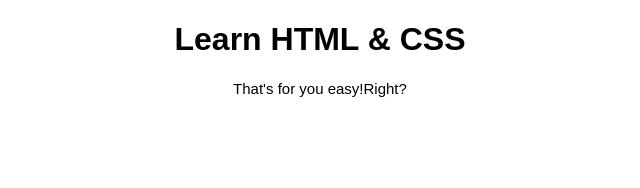
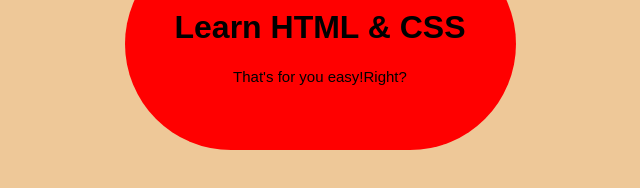
Before and after one commit to Sanya353/web-dev-github, a plain HTML site: page index.html in a window 1280 px wide. Shown: the whole page, without its empty margins (320-960 px from the left). Drawn offline with Linux system fonts and the light colour scheme.

Commit message:
added background for website

```diff
--- a/index.css
+++ b/index.css
@@ -1,8 +1,17 @@
 body {
     text-align: center;
     font-family: sans-serif;
+    background-color: rgb(238, 200, 152);
 }
 
 p {
     font-size: 15px;
 }
+
+ header {
+    background-color: red;
+    display: inline-block;
+    border-radius: 250px;
+    padding: 50px;
+    margin-top: -70px;
+ }
```
